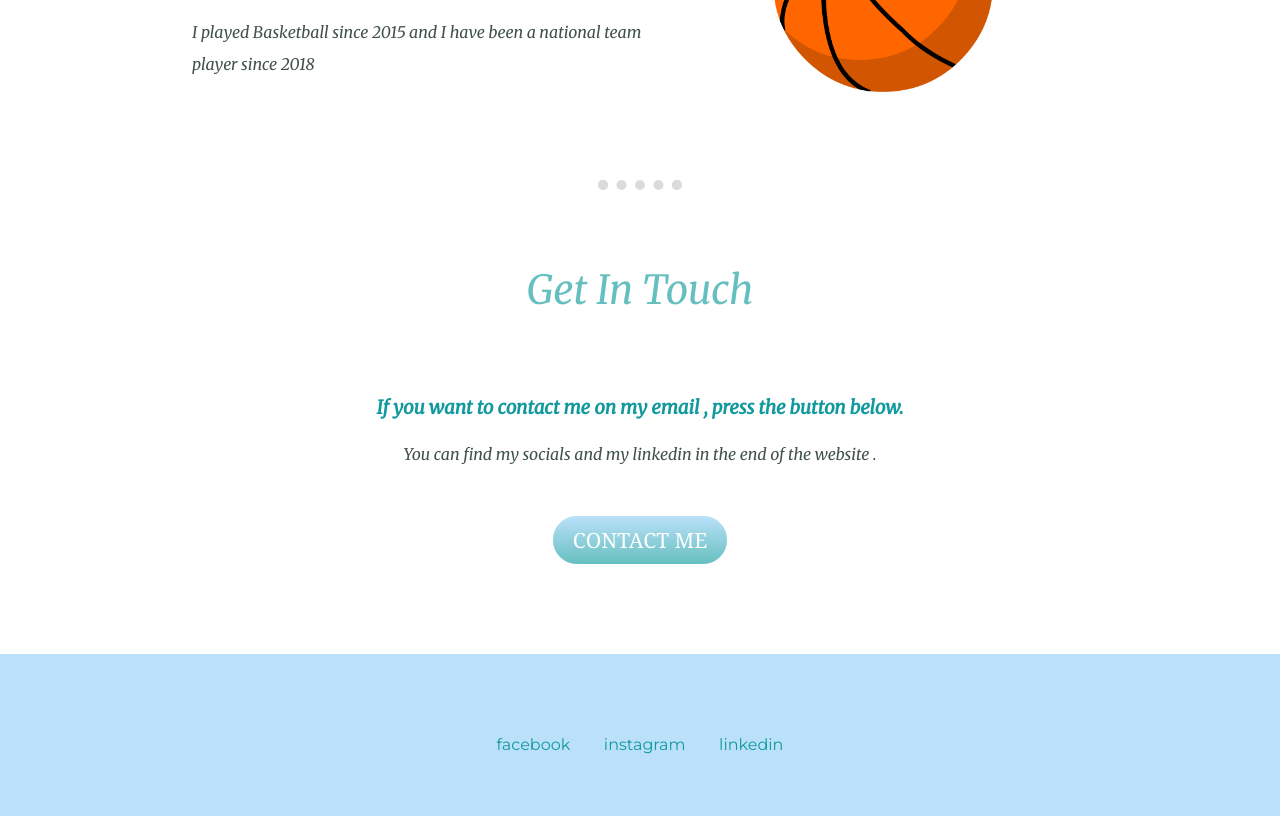
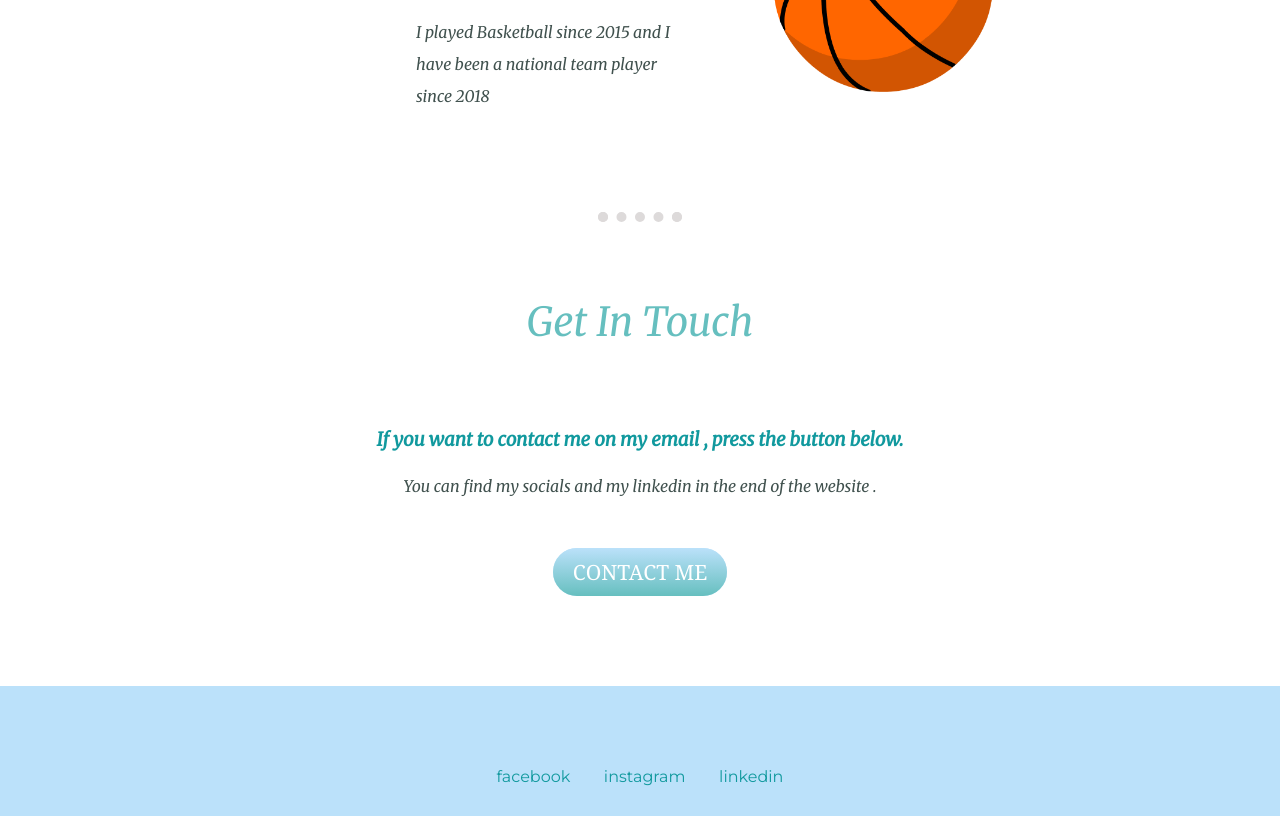
Before and after one commit to Abd11ellah/CV-02, a plain HTML site: page index.html in a window 1280 px wide. Shown: the part 1931-2747 px from the top of the page. Drawn offline with Linux system fonts and the light colour scheme.

Commit message:
Update index.html

```diff
--- a/index.html
+++ b/index.html
@@ -40,7 +40,7 @@
             <img style="height:220px;" class="bb" src="images/kisspng-basketball-clip-art-portable-network-graphics-comp-topics-basketball-png-icon-88-x88-png-clipa-5cf07e2048bcb9.0757576315592648002979.png" alt="">
             <div class="bbb">
               <h3>I'm a basketball player</h3>
-              <p class="bab">I played Basketball since 2015 and I have been  a national team player since 2018</p>
+              <p style="width: 50%; margin: auto;" class="bab">I played Basketball since 2015 and I have been  a national team player since 2018</p>
             </div>
 
           </div>
```
